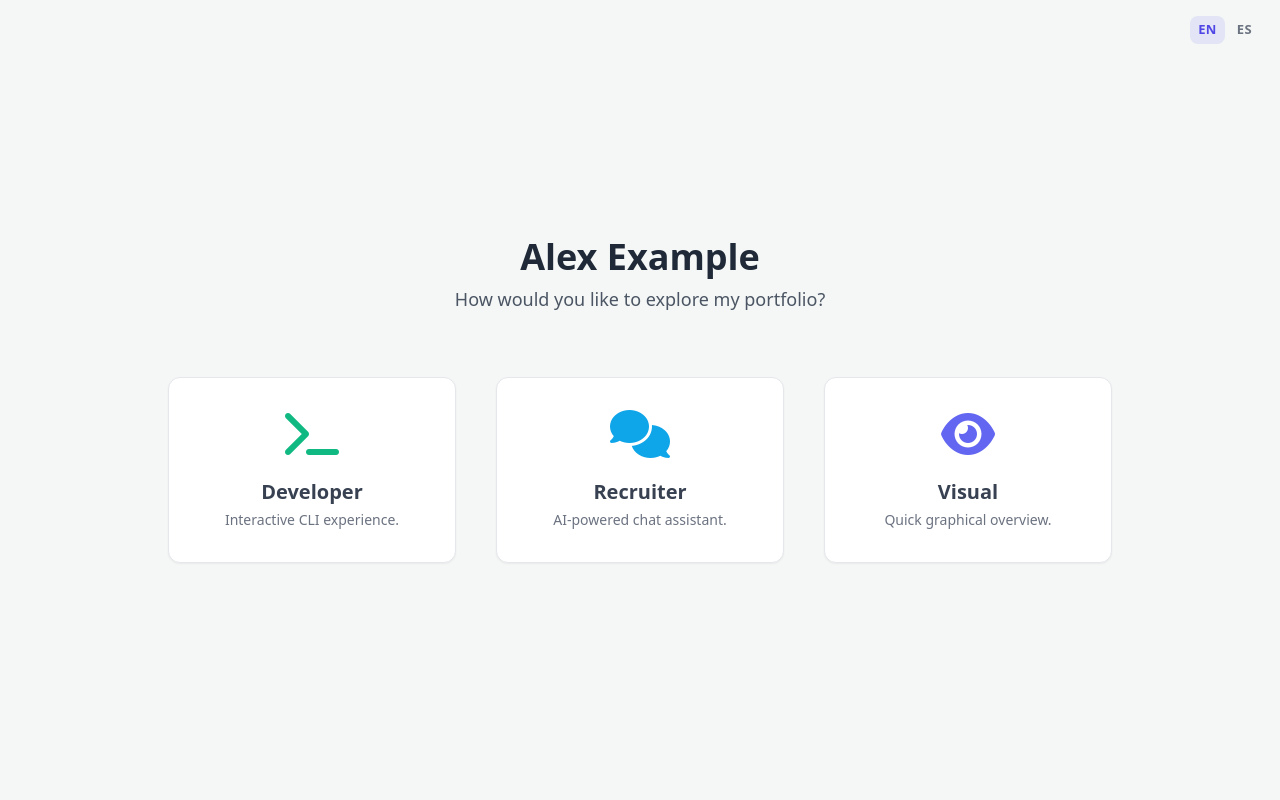
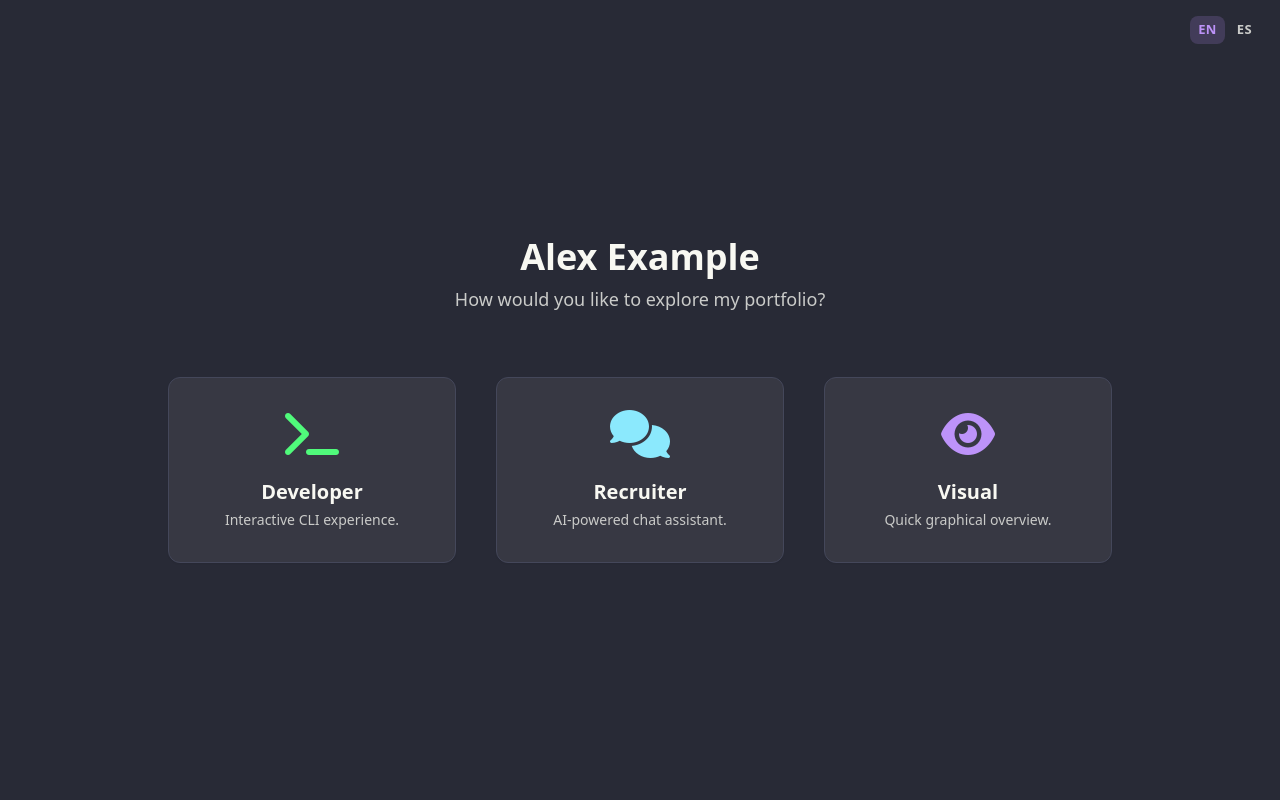
Before and after one commit to PPeitsch/porfolio, a Flask app: page / in a window 1280 px wide. Run offline with Flask 3, Linux system fonts and the light colour scheme; some libraries are stand-ins or nearby versions.

Commit message:
feat(theme): The whole page follows the theme
The theme variables only reached the CLI and chat windows: the selector,
the visual view, the desktop behind the windows and the dock kept fixed
Tailwind and hex colors, light in every theme.

- themes.css sets the variables on :root[data-theme] too, and is loaded
  once in the page head; the theme is set before the first paint. The
  views no longer load it, and so no longer remove it on cleanup (that
  left the page without any variable after leaving a window).
- style.css derives a few colors from the theme with color-mix: surface,
  muted text, accent and the desktop, a shade darker than the windows.
- Selector, visual view, dock, language switcher and error texts use them.
- Solarized uses base1 for --fg: base0 read poorly on the cards.
- Removes app/shell/static/css/visual.css, a copy nothing loads.

```diff
--- a/app/shell/static/css/style.css
+++ b/app/shell/static/css/style.css
@@ -2,22 +2,15 @@
     --font-sans: system-ui, -apple-system, BlinkMacSystemFont, 'Segoe UI', Roboto, Oxygen, Ubuntu, Cantarell, 'Open Sans', 'Helvetica Neue', sans-serif;
     --font-mono: 'Consolas', 'Monaco', monospace;
 
-    --color-text-base: #374151;
-    --color-text-muted: #6b7280;
-    --color-text-headings: #1f2937;
-
-    --color-primary-base: #4f46e5;
-    --color-primary-hover: #4338ca;
-    --color-primary-text: white;
-
-    --color-secondary-base: #e5e7eb;
-    --color-secondary-hover: #d1d5db;
-    --color-secondary-text: #374151;
-
-    --color-background-body: #f4f7f6;
-    --color-background-view-default: white;
-
-    --color-cli-bg: #1e1e2e;
+    /* Built on the theme variables of themes.css, so everything outside the
+       windows follows the theme too. */
+    --surface: color-mix(in srgb, var(--fg) 7%, var(--bg));
+    --surface-hover: color-mix(in srgb, var(--fg) 12%, var(--bg));
+    --muted: color-mix(in srgb, var(--fg) 78%, var(--bg));
+    --accent: var(--blue);
+    --accent-fg: var(--bg);
+    --accent-soft: color-mix(in srgb, var(--blue) 18%, transparent);
+    --desktop: color-mix(in srgb, var(--bg) 82%, #000);
 
     --transition-duration: 0.4s;
     --transition-timing: ease-in-out;
@@ -29,8 +22,8 @@ html {
 
 body {
     font-family: var(--font-sans);
-    background-color: var(--color-background-body);
-    color: var(--color-text-base);
+    background-color: var(--bg);
+    color: var(--fg);
     margin: 0;
     height: 100%;
 }
@@ -61,27 +54,47 @@ body {
     position: fixed;
     top: 0; left: 0;
     width: 100%; height: 100%;
-    background-color: var(--color-background-view-default);
+    background-color: var(--bg);
     z-index: 10;
     overflow: hidden;
 }
 
-#view-container.view-active-cli {
-    background-color: var(--color-cli-bg);
-}
+/* Behind the windows, a shade darker than them. */
+#view-container.view-active-cli,
 #view-container.view-active-recruiter {
-     background-color: #1e1e2e;
+    background-color: var(--desktop);
 }
 #view-container.view-active-visual {
-     background-color: #fcfdff;
+    background-color: var(--bg);
 }
+
+.selector-title { color: var(--fg); }
+.selector-subtitle { color: var(--muted); }
+.selector-card {
+    background-color: var(--surface);
+    border: 1px solid var(--border-color);
+    transition: transform 0.2s ease-out, box-shadow 0.2s ease-out, background-color 0.2s;
+}
+.selector-card:hover {
+    background-color: var(--surface-hover);
+    transform: translateY(-4px) scale(1.02);
+    box-shadow: 0 8px 25px -5px rgba(0, 0, 0, 0.25);
+}
+.selector-card h2 { color: var(--fg); }
+.selector-card p { color: var(--muted); }
+.selector-card .icon-cli { color: var(--green); }
+.selector-card .icon-recruiter { color: var(--cyan); }
+.selector-card .icon-visual { color: var(--blue); }
+
+.text-muted { color: var(--muted); }
+.text-error { color: var(--red); }
 
 .view-content-wrapper {
     flex-grow: 1;
     overflow-y: auto;
     width: 100%;
     scrollbar-width: thin;
-    scrollbar-color: #a3a3a3 transparent;
+    scrollbar-color: var(--scrollbar-thumb) transparent;
 }
 .view-content-wrapper::-webkit-scrollbar {
     width: 8px;
@@ -173,17 +186,17 @@ body {
 }
 
 .language-switcher a {
-    color: #6b7280;
+    color: var(--muted);
 }
 
 .language-switcher a:hover {
-    background-color: rgba(0, 0, 0, 0.05);
-    color: #374151;
+    background-color: color-mix(in srgb, var(--fg) 10%, transparent);
+    color: var(--fg);
 }
 
 .language-current {
-    color: #4f46e5;
-    background-color: rgba(79, 70, 229, 0.1);
+    color: var(--accent);
+    background-color: var(--accent-soft);
 }
 
 .dock-language {
--- a/app/shell/static/css/themes.css
+++ b/app/shell/static/css/themes.css
@@ -1,7 +1,10 @@
-/* --- Terminal Color Themes --- */
-/* Variables are scoped to the window element for easy switching via data-theme attribute */
+/* --- Color Themes --- */
+/* The whole page follows the theme: <html data-theme> sets it for the desktop,
+   the dock and the selector and visual views (style.css builds on these), and
+   each window repeats it in its own data-theme. */
 
 /* Default Theme (Dracula) */
+:root,
 .os-window {
     --bg: #282a36;
     --fg: #f8f8f2;
@@ -32,6 +35,7 @@
 }
 
 /* Catppuccin Theme */
+:root[data-theme="catppuccin"],
 .os-window[data-theme="catppuccin"] {
     --bg: #1e1e2e;
     --fg: #cad3f5;
@@ -62,6 +66,7 @@
 }
 
 /* Light Theme */
+:root[data-theme="light"],
 .os-window[data-theme="light"] {
     --bg: #ffffff;
     --fg: #212529;
@@ -92,9 +97,10 @@
 }
 
 /* Solarized Dark Theme */
+:root[data-theme="solarized"],
 .os-window[data-theme="solarized"] {
     --bg: #002b36;
-    --fg: #839496;
+    --fg: #93a1a1; /* base1: base0 (#839496) read poorly on the cards */
     --selection-bg: #073642;
     --cursor-color: #839496;
     --black: #073642;
@@ -122,6 +128,7 @@
 }
 
 /* Gruvbox Dark Theme */
+:root[data-theme="gruvbox"],
 .os-window[data-theme="gruvbox"] {
     --bg: #282828;
     --fg: #ebdbb2;
--- a/app/shell/static/js/selector.js
+++ b/app/shell/static/js/selector.js
@@ -24,7 +24,8 @@ document.addEventListener('DOMContentLoaded', () => {
         currentThemeIndex = themeIndex !== -1 ? themeIndex : 0;
         const activeTheme = availableThemes[currentThemeIndex];
 
-        // Apply to any open OS-style window
+        // The page (desktop, dock, selector, visual view) and every open window
+        document.documentElement.dataset.theme = activeTheme;
         document.querySelectorAll('.os-window').forEach(win => {
             win.dataset.theme = activeTheme;
         });
@@ -110,7 +111,6 @@ document.addEventListener('DOMContentLoaded', () => {
             if (!response.ok) throw new Error(`HTTP error! Status: ${response.status}`);
             viewContainer.innerHTML = await response.text();
 
-            const themesCssId = 'shared-themes-css';
             const viewSpecificCssId = 'cli-view-css';
             const viewSpecificJsId = 'cli-view-js';
             const sharedWindowCssId = 'shared-window-css';
@@ -118,7 +118,6 @@ document.addEventListener('DOMContentLoaded', () => {
 
             loadCSS(_app_urls.shared_window_css, sharedWindowCssId);
             loadCSS(_app_urls.cli_css, viewSpecificCssId);
-            loadCSS(_app_urls.shared_themes_css, themesCssId);
             loadJS(_app_urls.shared_window_js, sharedWindowJsId, () => {
                 loadJS(_app_urls.cli_js, viewSpecificJsId, () => {
                     window.initializeCliView({onClose: showSelector});
@@ -128,11 +127,11 @@ document.addEventListener('DOMContentLoaded', () => {
 
             currentCleanup = () => {
                 console.log("Cleaning up CLI view resources...");
-                cleanupResources([viewSpecificCssId, viewSpecificJsId, sharedWindowCssId, sharedWindowJsId, themesCssId]);
+                cleanupResources([viewSpecificCssId, viewSpecificJsId, sharedWindowCssId, sharedWindowJsId]);
             };
         } catch (error) {
             console.error("Error loading CLI view:", error);
-            viewContainer.innerHTML = `<div class="p-8 text-center self-center"><p class="text-red-500">Error loading Developer view: ${error.message}</p></div>`;
+            viewContainer.innerHTML = `<div class="p-8 text-center self-center"><p class="text-error">Error loading Developer view: ${error.message}</p></div>`;
             viewContainer.classList.add('items-center', 'justify-center');
         }
     }
@@ -143,7 +142,6 @@ document.addEventListener('DOMContentLoaded', () => {
             if (!response.ok) throw new Error(`HTTP error! Status: ${response.status}`);
             viewContainer.innerHTML = await response.text();
 
-            const themesCssId = 'shared-themes-css';
             const viewSpecificCssId = 'recruiter-view-css';
             const viewSpecificJsId = 'recruiter-view-js';
             const sharedWindowCssId = 'shared-window-css';
@@ -151,7 +149,6 @@ document.addEventListener('DOMContentLoaded', () => {
 
             loadCSS(_app_urls.shared_window_css, sharedWindowCssId);
             loadCSS(_app_urls.recruiter_css, viewSpecificCssId);
-            loadCSS(_app_urls.shared_themes_css, themesCssId);
             loadJS(_app_urls.shared_window_js, sharedWindowJsId, () => {
                 loadJS(_app_urls.recruiter_js, viewSpecificJsId, () => {
                     window.initializeRecruiterView({onClose: showSelector});
@@ -164,11 +161,11 @@ document.addEventListener('DOMContentLoaded', () => {
                 if (window.cleanupRecruiterView && typeof window.cleanupRecruiterView === 'function') {
                     window.cleanupRecruiterView();
                 }
-                cleanupResources([viewSpecificCssId, viewSpecificJsId, sharedWindowCssId, sharedWindowJsId, themesCssId]);
+                cleanupResources([viewSpecificCssId, viewSpecificJsId, sharedWindowCssId, sharedWindowJsId]);
             };
         } catch (error) {
             console.error("Error loading Recruiter view:", error);
-            viewContainer.innerHTML = `<div class="p-8 text-center self-center"><p class="text-red-500">Error loading Recruiter path: ${error.message}</p></div>`;
+            viewContainer.innerHTML = `<div class="p-8 text-center self-center"><p class="text-error">Error loading Recruiter path: ${error.message}</p></div>`;
             viewContainer.classList.add('items-center', 'justify-center');
         }
     }
@@ -196,7 +193,7 @@ document.addEventListener('DOMContentLoaded', () => {
             };
         } catch (error) {
             console.error("Error loading Visual view:", error);
-            viewContainer.innerHTML = `<div class="p-8 text-center self-center"><p class="text-red-500">Error loading Visual overview: ${error.message}</p></div>`;
+            viewContainer.innerHTML = `<div class="p-8 text-center self-center"><p class="text-error">Error loading Visual overview: ${error.message}</p></div>`;
             viewContainer.classList.add('items-center', 'justify-center');
         }
     }
@@ -248,7 +245,7 @@ document.addEventListener('DOMContentLoaded', () => {
                 break;
             default:
                 console.error(`Unknown view name requested: ${viewName}`);
-                viewContainer.innerHTML = `<div class="p-8 text-center self-center"><p class="text-red-500">Error: Unknown view requested.</p></div>`;
+                viewContainer.innerHTML = `<div class="p-8 text-center self-center"><p class="text-error">Error: Unknown view requested.</p></div>`;
                 viewContainer.classList.add('items-center', 'justify-center', 'flex');
         }
 
--- a/app/shell/templates/selector.html
+++ b/app/shell/templates/selector.html
@@ -7,45 +7,49 @@
     <!-- Favicon Links -->
     <link rel="icon" href="{{ url_for('shell.static', filename='favicon.svg') }}" type="image/svg+xml">
     <!-- External CSS & Fonts -->
+    <script>
+        // Theme before the first paint, so the page does not flash the default one.
+        try {
+            document.documentElement.dataset.theme = localStorage.getItem('cli_theme') || 'dracula';
+        } catch (e) {
+            document.documentElement.dataset.theme = 'dracula';
+        }
+    </script>
     <script src="https://cdn.tailwindcss.com"></script>
+    <link rel="stylesheet" href="{{ url_for('shell.static', filename='css/themes.css') }}">
     <link rel="stylesheet" href="{{ url_for('shell.static', filename='css/style.css') }}">
     <link rel="stylesheet" href="https://cdnjs.cloudflare.com/ajax/libs/font-awesome/6.2.0/css/all.min.css">
-    <!-- Inline styles for simple card hover effect -->
-    <style>
-        .selector-card { transition: transform 0.2s ease-out, box-shadow 0.2s ease-out; border: 1px solid #e5e7eb; }
-        .selector-card:hover { transform: translateY(-4px) scale(1.02); box-shadow: 0 8px 25px -5px rgba(0, 0, 0, 0.1), 0 5px 10px -6px rgba(0, 0, 0, 0.1); }
-    </style>
 </head>
 <body class="flex items-center justify-center">
 
     <!-- ===== Main Selector View ===== -->
     <div id="selector-container" class="text-center p-6 md:p-10 max-w-5xl w-full mx-auto visible-view">
         <!-- Header Section -->
-        <h1 class="text-3xl md:text-4xl font-bold text-gray-800 mb-2">{{ cv.get('name', 'Welcome') }}</h1>
-        <p class="text-lg text-gray-600 mb-10 md:mb-16">{{ t('selector.subtitle') }}</p>
+        <h1 class="selector-title text-3xl md:text-4xl font-bold mb-2">{{ cv.get('name', 'Welcome') }}</h1>
+        <p class="selector-subtitle text-lg mb-10 md:mb-16">{{ t('selector.subtitle') }}</p>
 
         <!-- Options Grid -->
         <div class="grid grid-cols-1 md:grid-cols-3 gap-6 md:gap-10">
 
             <!-- Developer / CLI Option -->
-            <div id="select-cli" class="selector-card bg-white p-6 md:p-8 rounded-xl shadow-sm cursor-pointer text-center">
-                <i class="fas fa-terminal fa-3x text-emerald-500 mb-5"></i>
-                <h2 class="text-xl font-semibold text-gray-700 mb-1">{{ t('selector.cli_title') }}</h2>
-                <p class="text-gray-500 text-sm">{{ t('selector.cli_desc') }}</p>
+            <div id="select-cli" class="selector-card p-6 md:p-8 rounded-xl shadow-sm cursor-pointer text-center">
+                <i class="fas fa-terminal fa-3x icon-cli mb-5"></i>
+                <h2 class="text-xl font-semibold mb-1">{{ t('selector.cli_title') }}</h2>
+                <p class="text-sm">{{ t('selector.cli_desc') }}</p>
             </div>
 
             <!-- Recruiter / Chat Option -->
-            <div id="select-recruiter" class="selector-card bg-white p-6 md:p-8 rounded-xl shadow-sm cursor-pointer text-center">
-                <i class="fas fa-comments fa-3x text-sky-500 mb-5"></i>
-                <h2 class="text-xl font-semibold text-gray-700 mb-1">{{ t('selector.recruiter_title') }}</h2>
-                <p class="text-gray-500 text-sm">{{ t('selector.recruiter_desc') }}</p>
+            <div id="select-recruiter" class="selector-card p-6 md:p-8 rounded-xl shadow-sm cursor-pointer text-center">
+                <i class="fas fa-comments fa-3x icon-recruiter mb-5"></i>
+                <h2 class="text-xl font-semibold mb-1">{{ t('selector.recruiter_title') }}</h2>
+                <p class="text-sm">{{ t('selector.recruiter_desc') }}</p>
             </div>
 
             <!-- Visual / Simple Option -->
-            <div id="select-visual" class="selector-card bg-white p-6 md:p-8 rounded-xl shadow-sm cursor-pointer text-center">
-                <i class="fas fa-eye fa-3x text-indigo-500 mb-5"></i>
-                <h2 class="text-xl font-semibold text-gray-700 mb-1">{{ t('selector.visual_title') }}</h2>
-                <p class="text-gray-500 text-sm">{{ t('selector.visual_desc') }}</p>
+            <div id="select-visual" class="selector-card p-6 md:p-8 rounded-xl shadow-sm cursor-pointer text-center">
+                <i class="fas fa-eye fa-3x icon-visual mb-5"></i>
+                <h2 class="text-xl font-semibold mb-1">{{ t('selector.visual_title') }}</h2>
+                <p class="text-sm">{{ t('selector.visual_desc') }}</p>
             </div>
 
         </div> <!-- End Options Grid -->
@@ -130,7 +134,6 @@
             view_recruiter: '{{ url_for("shell.get_view_partial", view_name="recruiter") }}',
             view_visual: '{{ url_for("shell.get_view_partial", view_name="visual") }}',
             shared_window_css: '{{ url_for("shell.static", filename="css/window.css") }}',
-            shared_themes_css: '{{ url_for("shell.static", filename="css/themes.css") }}',
             shared_window_js: '{{ url_for("shell.static", filename="js/window.js") }}',
             cli_css: '{{ url_for("cli.static", filename="css/terminal.css") }}',
             cli_js: '{{ url_for("cli.static", filename="js/terminal.js") }}',
--- a/app/view_cli/static/js/terminal.js
+++ b/app/view_cli/static/js/terminal.js
@@ -170,7 +170,8 @@ window.initializeCliView = function(callbacks) {
               }
 
               if (availableThemes.includes(themeName)) {
-                  // Every open window, as the dock button does.
+                  // The whole page and every open window, as the dock button does.
+                  document.documentElement.dataset.theme = themeName;
                   document.querySelectorAll('.os-window').forEach(win => {
                       win.dataset.theme = themeName;
                   });
--- a/app/view_visual/static/js/visual.js
+++ b/app/view_visual/static/js/visual.js
@@ -171,7 +171,7 @@ function initializeVisualView() {
     async function fetchAndRenderProjects() {
         console.log("Fetching project data for visual view...");
         // Display loading state
-        gridContainer.innerHTML = '<div class="text-center col-span-full p-10 text-gray-500 animate-pulse"></div>';
+        gridContainer.innerHTML = '<div class="text-center col-span-full p-10 text-muted animate-pulse"></div>';
         gridContainer.firstChild.textContent = uiText('visual.loading');
 
         try {
@@ -183,7 +183,7 @@ function initializeVisualView() {
             gridContainer.innerHTML = ''; // Clear loading message
 
             if (!projectsData || projectsData.length === 0) {
-                 gridContainer.innerHTML = '<p class="text-center col-span-full p-10 text-gray-500"></p>';
+                 gridContainer.innerHTML = '<p class="text-center col-span-full p-10 text-muted"></p>';
                  gridContainer.firstChild.textContent = uiText('visual.empty');
                  return;
             }
@@ -203,7 +203,7 @@ function initializeVisualView() {
 
         } catch (error) {
             console.error("Error fetching or rendering projects:", error);
-            gridContainer.innerHTML = '<p class="text-center col-span-full p-10 text-red-500"></p>';
+            gridContainer.innerHTML = '<p class="text-center col-span-full p-10 text-error"></p>';
             gridContainer.firstChild.textContent = uiText('visual.load_error', { error: error.message });
         }
     }
--- a/app/view_visual/templates/visual_view.html
+++ b/app/view_visual/templates/visual_view.html
@@ -1,11 +1,11 @@
 <!-- This HTML fragment is loaded into #view-container -->
 
-<div class="view-content-wrapper bg-gradient-to-br from-gray-50 to-blue-50">
+<div class="view-content-wrapper">
     <div class="p-4 sm:p-6 md:p-10 lg:p-16" style="padding-top: 4.5rem;">
         <div id="visual-container" class="w-full max-w-7xl mx-auto">
-            <h2 class="text-3xl md:text-4xl font-bold text-center text-gray-800 mb-10 md:mb-16">{{ t('visual.heading') }}</h2>
+            <h2 class="selector-title text-3xl md:text-4xl font-bold text-center mb-10 md:mb-16">{{ t('visual.heading') }}</h2>
             <div id="project-grid" class="grid grid-cols-1 md:grid-cols-2 lg:grid-cols-3 gap-6 md:gap-10">
-                <div class="text-center col-span-full p-10 text-gray-500">{{ t('visual.loading') }}</div>
+                <div class="text-center col-span-full p-10 text-muted">{{ t('visual.loading') }}</div>
             </div>
         </div>
     </div>
```
Also changed, not shown: other parts of app/shell/static/css/style.css (+18 -18 lines), app/shell/static/css/visual.css (deleted, +0 -183 lines), app/view_visual/static/css/visual.css (+25 -24 lines).
